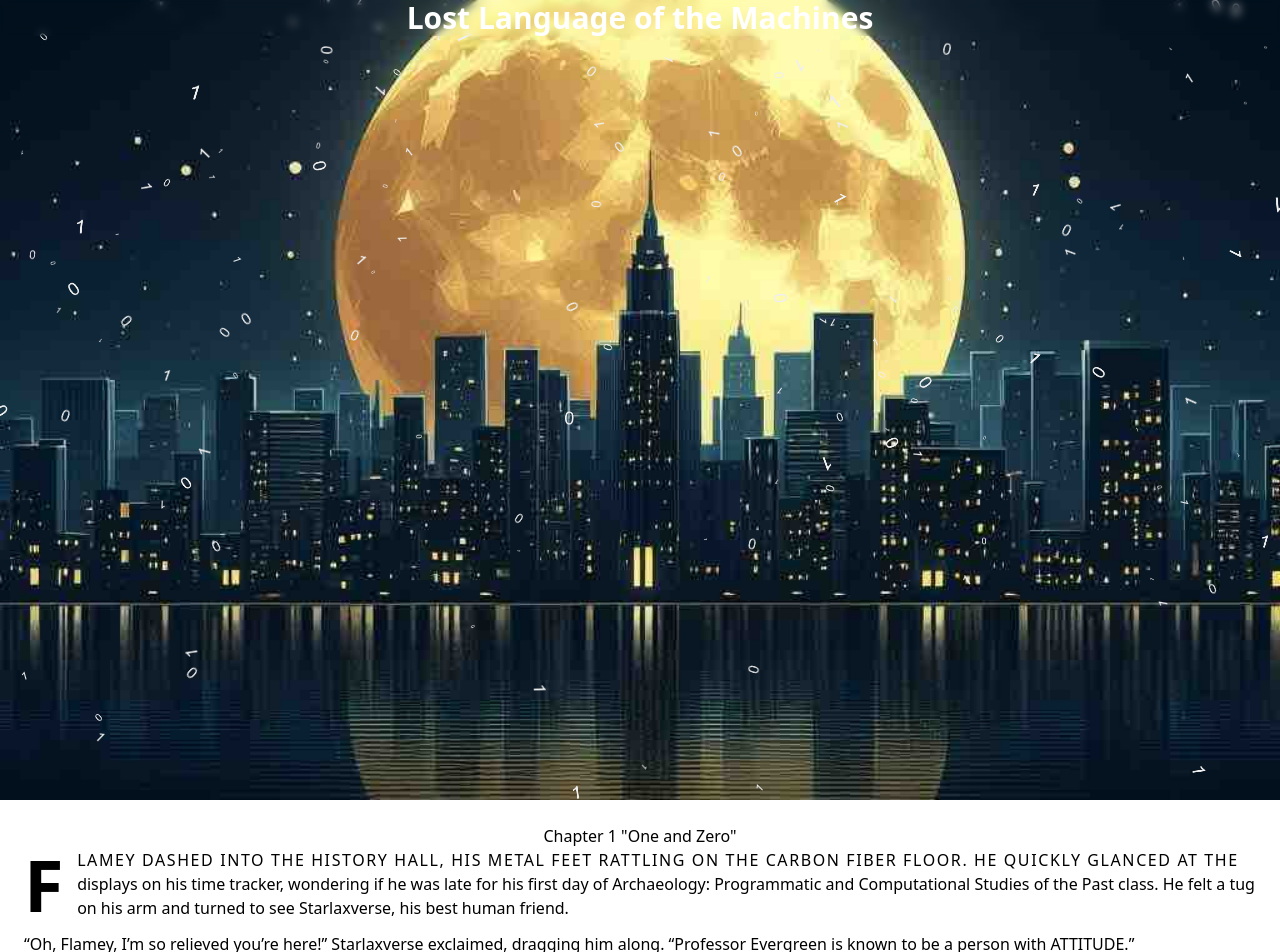
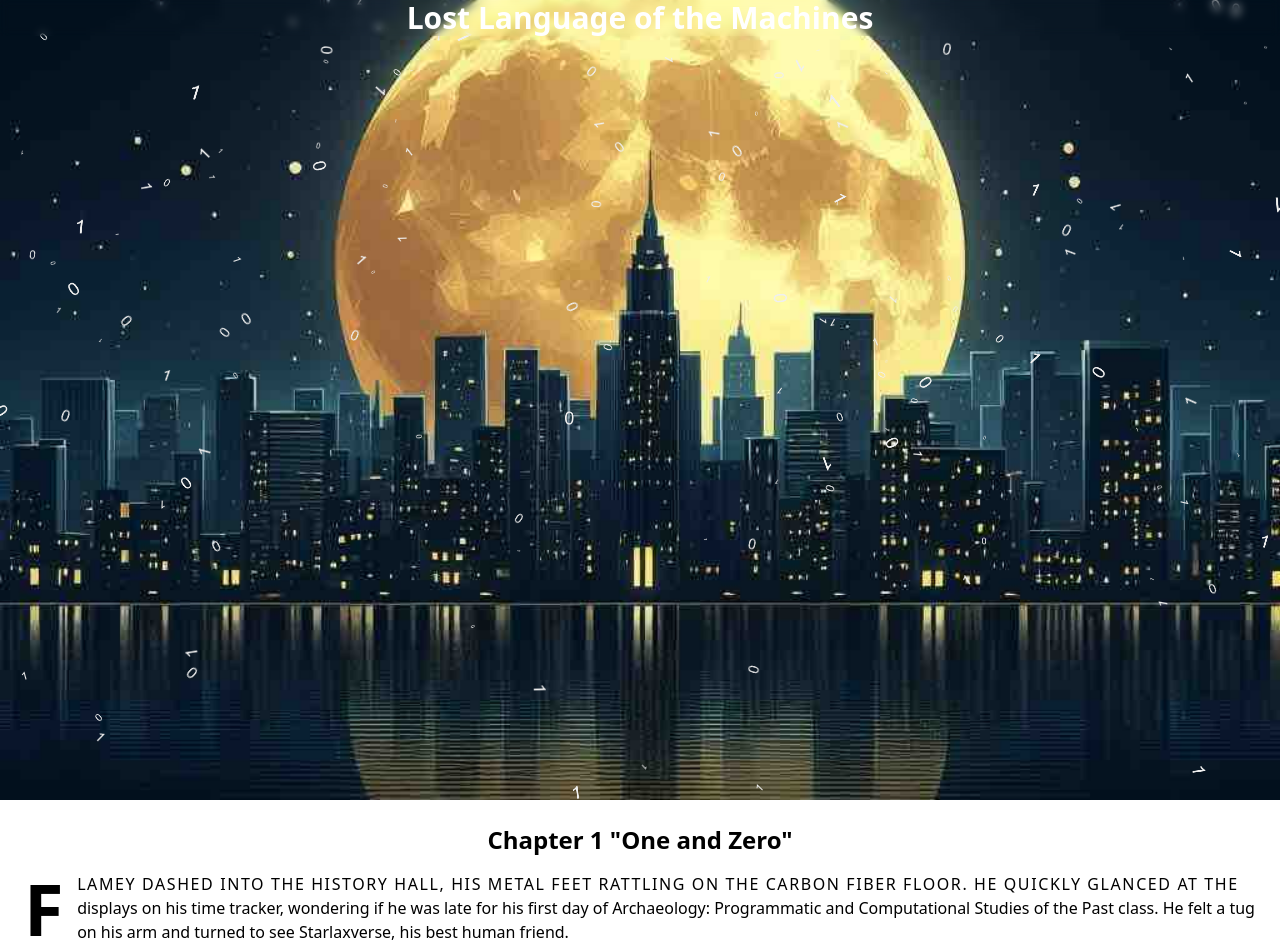
Before and after one commit to yong/lost-language-of-the-machines, a React (Vite) app: page / in a window 1280 px wide. Shown: the top 952 px of the page. Built offline with nearby package versions, Linux system fonts and the light colour scheme.

Commit message:
add planned chapters

```diff
--- a/src/Chapter1.jsx
+++ b/src/Chapter1.jsx
@@ -1,7 +1,7 @@
 const Chapter1 = () => {
     return (
         <article className="text-wrap p-6">
-            <h1 className="text-center">Chapter 1 "One and Zero"</h1>
+            <h1 className="text-center text-2xl font-bold mb-4">Chapter 1 "One and Zero"</h1>
 <p className="mb-3 first-line:uppercase first-line:tracking-widest first-letter:text-7xl first-letter:font-bold first-letter:me-3 first-letter:float-start">Flamey dashed into the History Hall, his metal feet rattling on the carbon fiber floor. He quickly glanced at the displays on his time tracker, wondering if he was late for his first day of Archaeology: Programmatic and Computational Studies of the Past class. He felt a tug on his arm and turned to see Starlaxverse, his best human friend.</p>
 
 <p className="mb-3">“Oh, Flamey, I’m so relieved you’re here!” Starlaxverse exclaimed, dragging him along. “Professor Evergreen is known to be a person with ATTITUDE.”</p>
```
Also changed, not shown: 1 other file (tests, documents, lock files or other folders).
